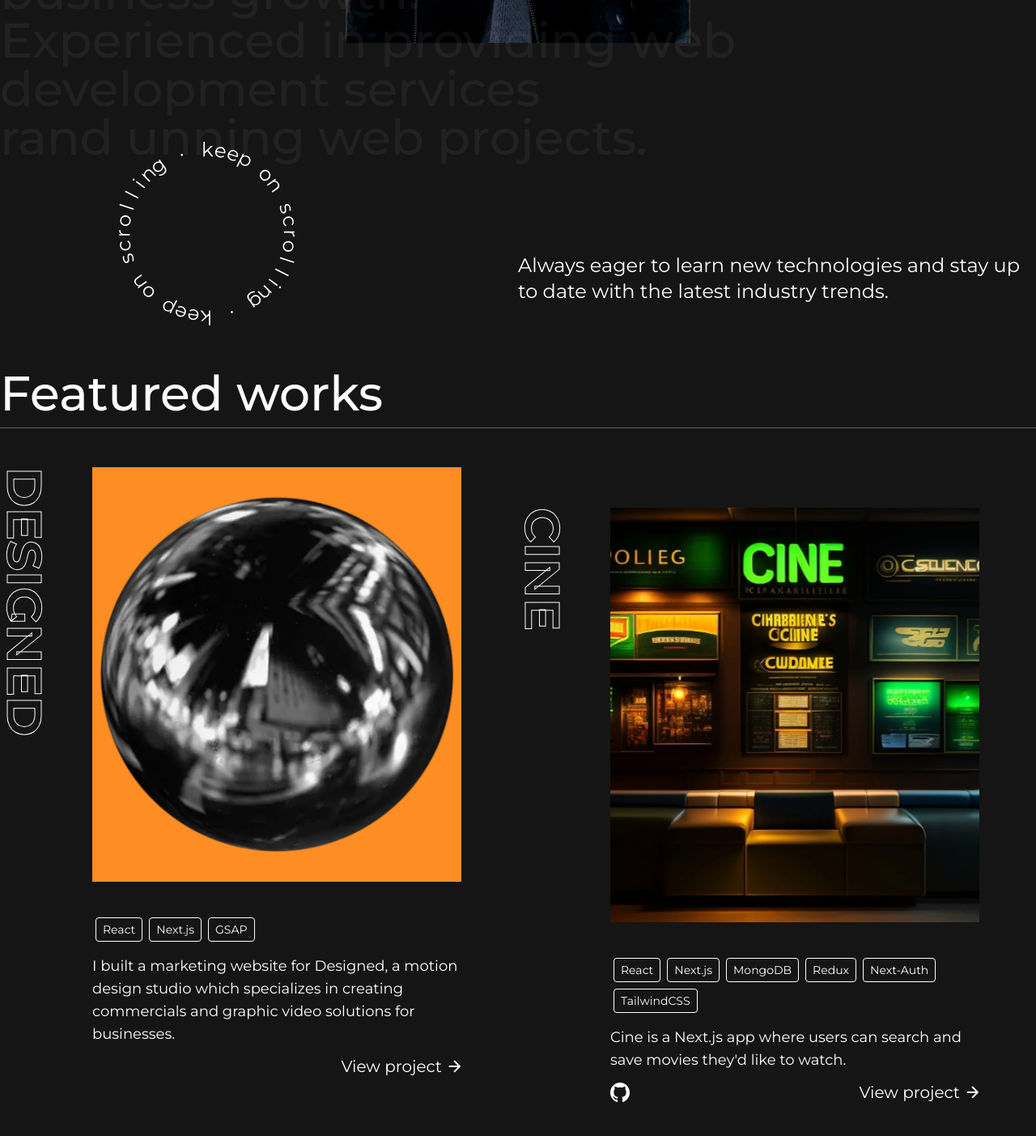
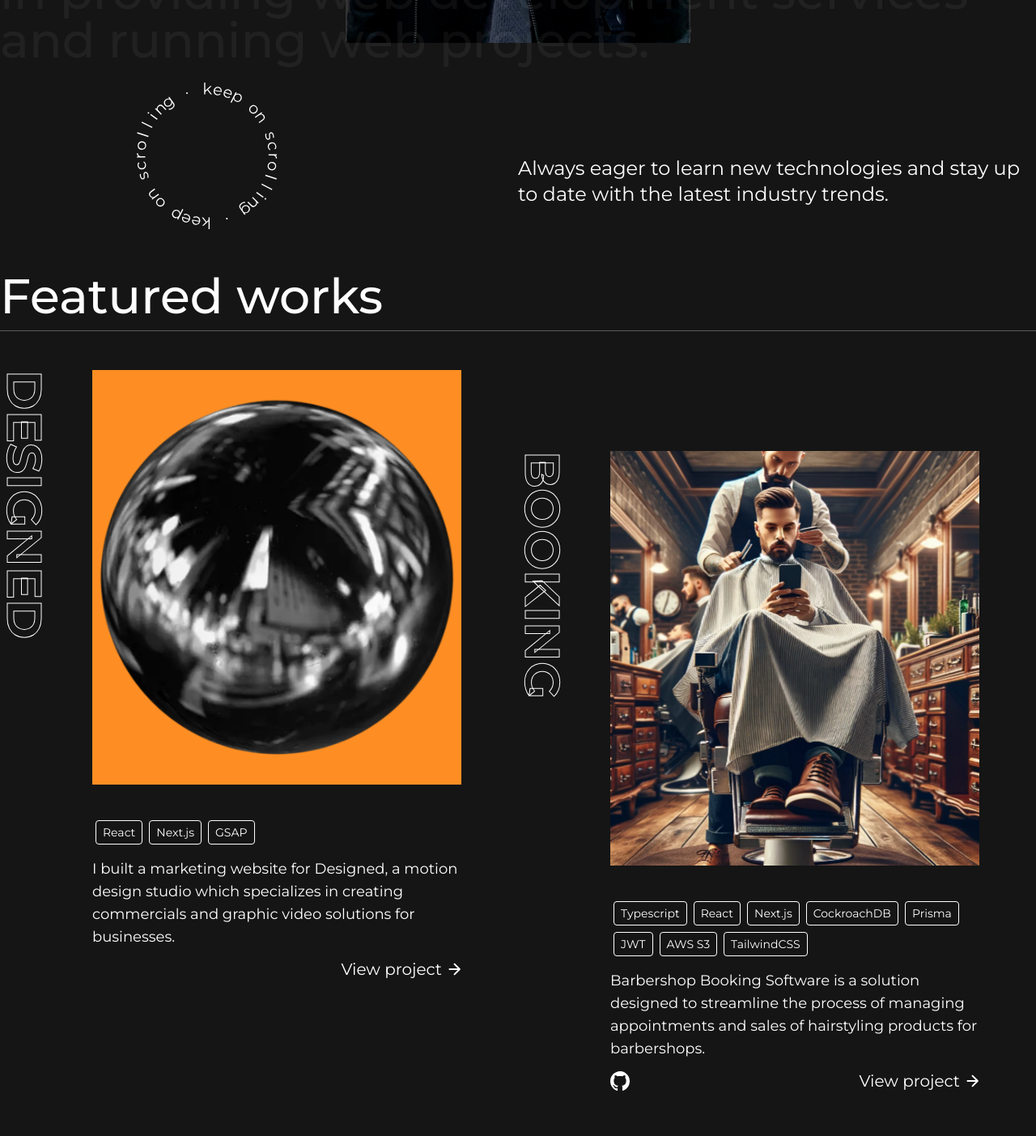
Before and after one commit to dimianni/dimianni.github.io, a React (Vite) app: page / in a window 1280 px wide. Shown: the part 960-2363 px from the top of the page at 81% size. Built offline with nearby package versions, Linux system fonts and the light colour scheme.

Commit message:
Content update

```diff
--- a/src/components/Intro/Intro.jsx
+++ b/src/components/Intro/Intro.jsx
@@ -103,10 +103,11 @@ export default function Intro() {
                     <div className="w-full ml-auto font-medium text-3xl">
                         <div>
                             <p ref={suptitle} className="emoji-cont lg:cursor-none relative mb-12 md:mb-16 lg:mb-16 xl:mb-28 font-medium text-3xl md:text-5xl xl:text-6xl">
-                                <span className="suptitle-el opacity-5">I am passionate about utilizing technology to <br /></span>
-                                <span className="suptitle-el opacity-5">solve complex problems and drive business growth. <br /></span>
-                                <span className="suptitle-el opacity-5">Experienced in providing web development services  <br /></span>
-                                <span className="suptitle-el opacity-5">rand unning web projects. </span>
+                                <span className="suptitle-el opacity-5">I am passionate about utilizing <br /></span>
+                                <span className="suptitle-el opacity-5">technology to solve complex problems  <br /></span>
+                                <span className="suptitle-el opacity-5">and drive business growth. Experienced <br /></span>
+                                <span className="suptitle-el opacity-5">in providing web development services </span>
+                                <span className="suptitle-el opacity-5">and running web projects. </span>
                                 <span className="emoji">⚙️</span>
                             </p>
                             <p className="emoji-cont lg:cursor-none relative w-1/2 ml-auto font-normal text-base md:text-xl xl:text-2xl">
--- a/src/constants/constants.js
+++ b/src/constants/constants.js
@@ -1,45 +1,79 @@
 export const works = [
   {
     name: "Designed",
-        link: { url: "https://designed.promo/" },
+    link: { url: "https://designed.promo" },
     image: { name: "SpherePNG.webp", width: "w-4/5" },
     bg: "bg-orange",
     tech: ["React", "Next.js", "GSAP"],
-        description: "I built a marketing website for Designed, a motion design studio which specializes in creating commercials and graphic video solutions for businesses."
+    description:
+      "I built a marketing website for Designed, a motion design studio which specializes in creating commercials and graphic video solutions for businesses.",
+  },
+  {
+    name: "Booking",
+    link: {
+      url: "https://booking-software-iota.vercel.app",
+      repo: "https://github.com/dimianni/booking-software",
+    },
+    image: { name: "booking.webp", width: "w-full" },
+    bg: "bg-blue",
+    tech: [
+      "Typescript",
+      "React",
+      "Next.js",
+      "CockroachDB",
+      "Prisma",
+      "JWT",
+      "AWS S3",
+      "TailwindCSS",
+    ],
+    description:
+      "Barbershop Booking Software is a solution designed to streamline the process of managing appointments and sales of hairstyling products for barbershops.",
   },
   {
     name: "Cine",
-        link: { url: "https://thecine.vercel.app/", repo: "https://github.com/dimianni/cine" },
+    link: {
+      url: "https://thecine.vercel.app",
+      repo: "https://github.com/dimianni/cine",
+    },
     image: { name: "cine.webp", width: "w-full" },
     bg: "bg-blue",
     tech: ["React", "Next.js", "MongoDB", "Redux", "Next-Auth", "TailwindCSS"],
-        description: "Cine is a Next.js app where users can search and save movies they'd like to watch."
+    description:
+      "Cine is a Next.js app where users can search and save movies they'd like to watch.",
   },
-    {
-        name: "Ballon",
-        link: { url: "https://theballon.vercel.app/", repo: "https://github.com/dimianni/ballon" },
-        image: { name: "ballon-alter.webp", width: "w-full" },
-        bg: "bg-pink",
-        tech: ["React", "Next.js", "Hygraph", "GraphQL", "TailwindCSS"],
-        description: "Ballon is a blog-type website where admins can publish latest football news."
-    },
+  //   {
+  //     name: "Ballon",
+  //     link: {
+  //       url: "https://theballon.vercel.app/",
+  //       repo: "https://github.com/dimianni/ballon",
+  //     },
+  //     image: { name: "ballon-alter.webp", width: "w-full" },
+  //     bg: "bg-pink",
+  //     tech: ["React", "Next.js", "Hygraph", "GraphQL", "TailwindCSS"],
+  //     description:
+  //       "Ballon is a blog-type website where admins can publish latest football news.",
+  //   },
   {
     name: "Squad",
-        link: { url: "https://topsquad.vercel.app/", repo: "https://github.com/dimianni/squad" },
+    link: {
+      url: "https://topsquad.vercel.app",
+      repo: "https://github.com/dimianni/squad",
+    },
     image: { name: "squad.webp", width: "w-full" },
     bg: "bg-black",
     tech: ["Typescript", "React", "Next.js", "TailwindCSS"],
-        description: "Squad is a Next JS app where users can search for their favorite football/soccer team and check its latest squad."
-    }
-]
+    description:
+      "Squad is a Next JS app where users can search for their favorite football/soccer team and check its latest squad.",
+  },
+];
 
 export const facts = [
-    'At the moment, I split my time between Málaga and Sevilla, Spain.',
-    'I graduated from Northern State University with a degree in MIS and a minor in CS.',
-    'I speak four languages: English, Spanish, Ukrainian, Russian.',
-    'I enjoy surfing and snowboarding.',
-    'Discovering new technologies in web is my passion. Currently, I am learning Typescript and Firebase.'
-]
+  "I am a Configuration Engineer at Solera, working in sunny Seville.",
+  "I graduated from Northern State University with a degree in MIS and a minor in CS.",
+  "I speak four languages: English, Spanish, Ukrainian, Russian.",
+  "I enjoy active sports, especially surfing.",
+  "Discovering new technologies in web is my passion. Currently, I am learning Node.js by building my first REST API.",
+];
 
 // export const experiences = [
 //     {
@@ -59,81 +93,70 @@ export const facts = [
 //     }
 // ]
 
-
 export const technologies = [
   {
     name: "JavaScript",
-        image:"javascript"
+    image: "javascript",
   },
   {
     name: "React",
-        image:"react"
+    image: "react",
   },
   {
     name: "Next.js",
-        image:"nextjs"
+    image: "nextjs",
   },
   {
     name: "Typescript",
-        image: "typescript"
+    image: "typescript",
   },
   {
     name: "Redux",
-        image:"redux"
+    image: "redux",
   },
   {
     name: "MongoDB",
-        image:"mongodb"
+    image: "mongodb",
   },
   {
     name: "GraphQL",
-        image:"graphql"
+    image: "graphql",
   },
   {
     name: "Node.js",
-        image:"nodejs"
+    image: "nodejs",
   },
   {
     name: "Tailwind CSS",
-        image:"tailwindcss"
+    image: "tailwindcss",
   },
   {
     name: "SASS",
-        image:"sass"
+    image: "sass",
   },
   {
     name: "Webpack",
-        image:"webpack"
+    image: "webpack",
   },
   {
     name: "Gulp.js",
-        image:"gulp"
+    image: "gulp",
   },
   {
     name: "Drupal",
-        image: "drupal"
-    }
-]
+    image: "drupal",
+  },
+];
 
 export const socials = [
   {
-        name: "Instagram",
-        link: "https://www.instagram.com/dimianni",
-        icon: "instagram"
-    },
-    {
     name: "LinkedIn",
     link: "https://www.linkedin.com/in/dimianni",
-        icon: "linkedin"
-    },
-    {
-        name: "Telegram",
-        link: "https://t.me/dimianni",
-        icon: "telegram"
+    icon: "linkedin",
   },
   {
     name: "Email",
     link: "mailto:dmytro.anikin@gmail.com",
-        icon: "email"
-    }
-]
+    icon: "email",
+  },
+];
--- a/src/styles/_media.scss
+++ b/src/styles/_media.scss
@@ -34,7 +34,7 @@
             margin-right: 70px;
             &:nth-child(2n) {
                 margin-right: 0;
-                margin-top: 50px;
+                margin-top: 100px;
             }
         }
     }
```
Also changed, not shown: public/assets/works/booking.webp (added). Lines whose indentation alone changed are shown as unchanged.
